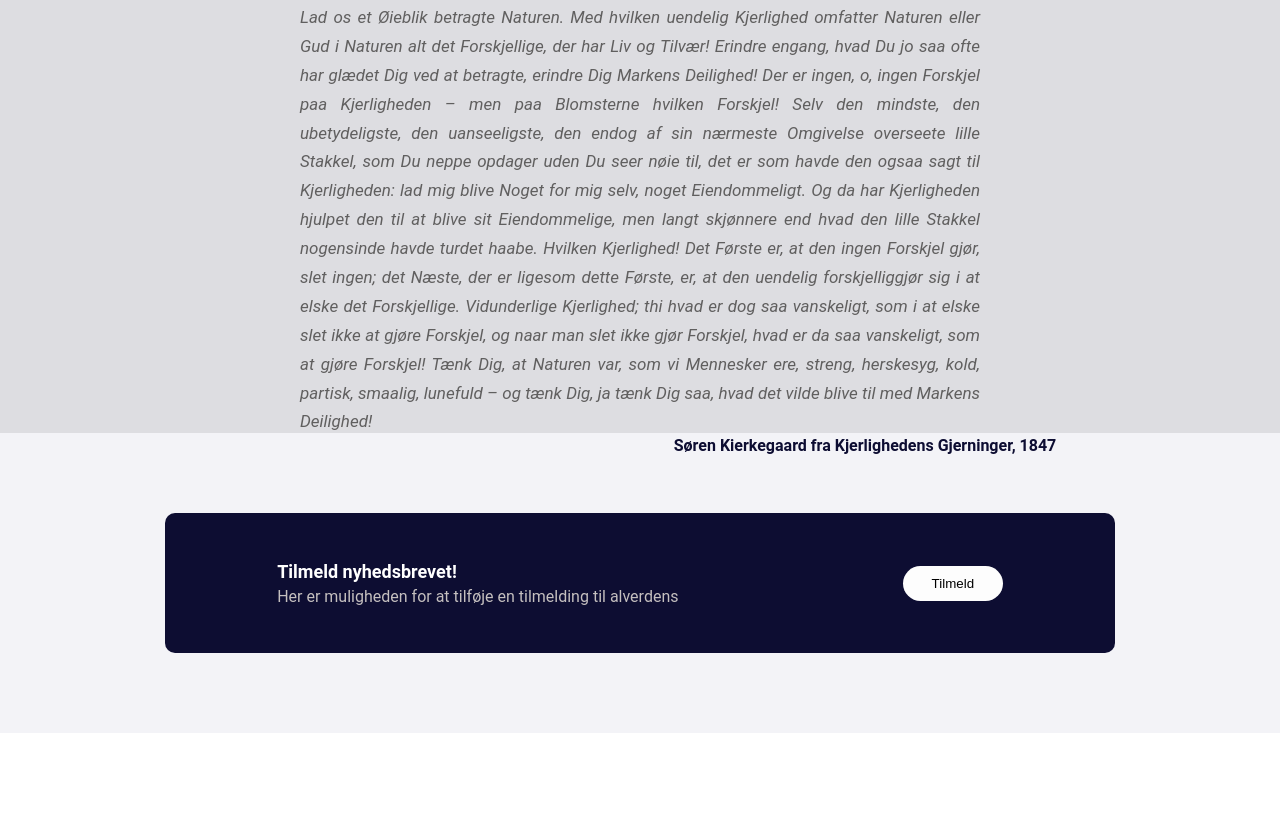
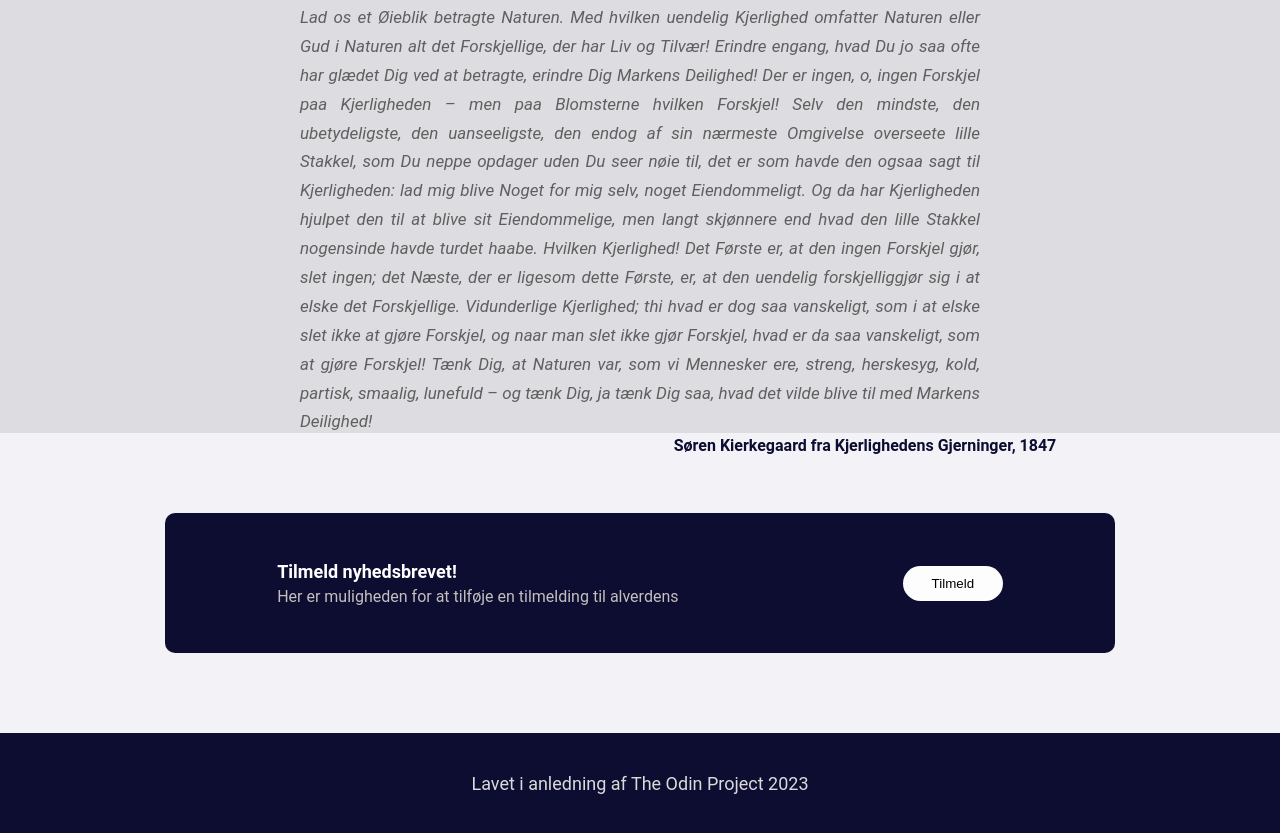
Before and after one commit to Spekulativ/landing-page, a plain HTML site: page index.html in a window 1280 px wide. Shown: the part 1067-1900 px from the top of the page. Before the commit the page ends 1800 px from the top, so only its background shows below. Drawn offline with nearby package versions, Linux system fonts and the light colour scheme; a small style sheet from the web is missing.

Commit message:
Made the bottom bar

```diff
--- a/index.html
+++ b/index.html
@@ -131,5 +131,8 @@
         <button class="Signbutton">Tilmeld</button>
 </div>
     </section>
+    <section class="bottom-bar">
+        <p>Lavet i anledning af The Odin Project 2023   </p>
+    </section>
   </body>
 </html>
--- a/style.css
+++ b/style.css
@@ -213,6 +213,17 @@ h2 {
     font-weight: bold;
 }
 
+.bottom-bar {
+background-color: rgb(13, 13, 50);
+    color: rgb(218, 218, 218);
+    height: 100px;
+    width: 100%;
+    display: flex;
+    justify-content: center;
+    align-items: center;
+    font-size: large;
+  }
+
 
 @media only screen and (max-width: 650px) {
 
```
